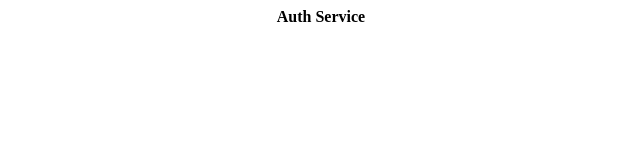
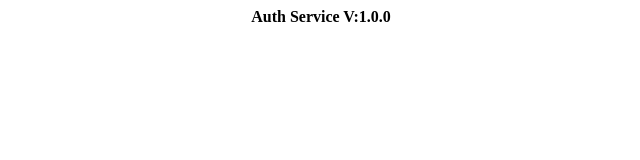
Before and after one commit to dinushchathurya/microservice-dockerize, a plain HTML site: page auth-service/index.html in a window 1280 px wide. Shown: the full height of the page, 319-959 px from the left. Drawn offline with Linux system fonts and the light colour scheme.

Commit message:
feat: Add Jenkins file and change index files

```diff
--- a/auth-service/index.html
+++ b/auth-service/index.html
@@ -6,7 +6,7 @@
   </Head>
   <Body>
     <center>
-      <b>Auth Service</b>
+      <b>Auth Service V:1.0.0</b>
     </center>
   </Body>
 </Html
```
Also changed, not shown: user-service/index.html (+1 -1 lines), 1 other file.
